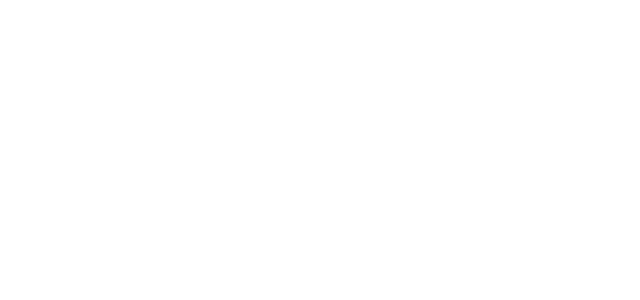
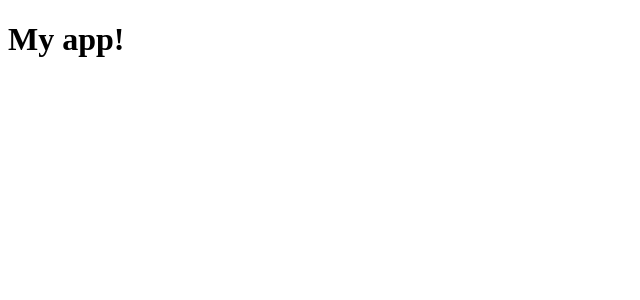
Before and after one commit to xAlessandroo/React, a React (Vite) app in the folder my-app/: page / in a window 1280 px wide. Shown: the top 300 px of the page, without its empty margins (0-640 px from the left). Built offline with nearby package versions, Linux system fonts and the light colour scheme.

Commit message:
app update

```diff
--- a/my-app/src/App.jsx
+++ b/my-app/src/App.jsx
@@ -1,3 +1,7 @@
 export function App(){
-    return ;
+    return (
+        <div>
+            <h1>My app!</h1>
+        </div>
+    )
 }
```
